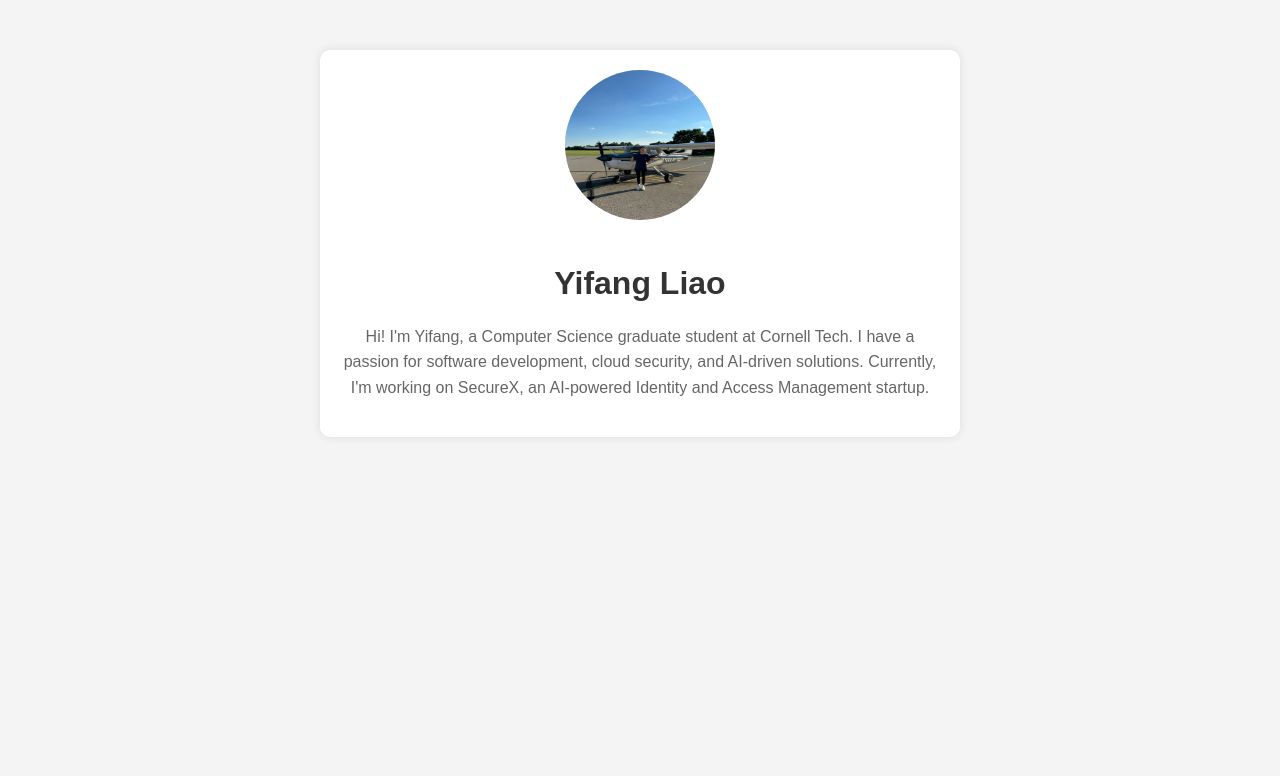
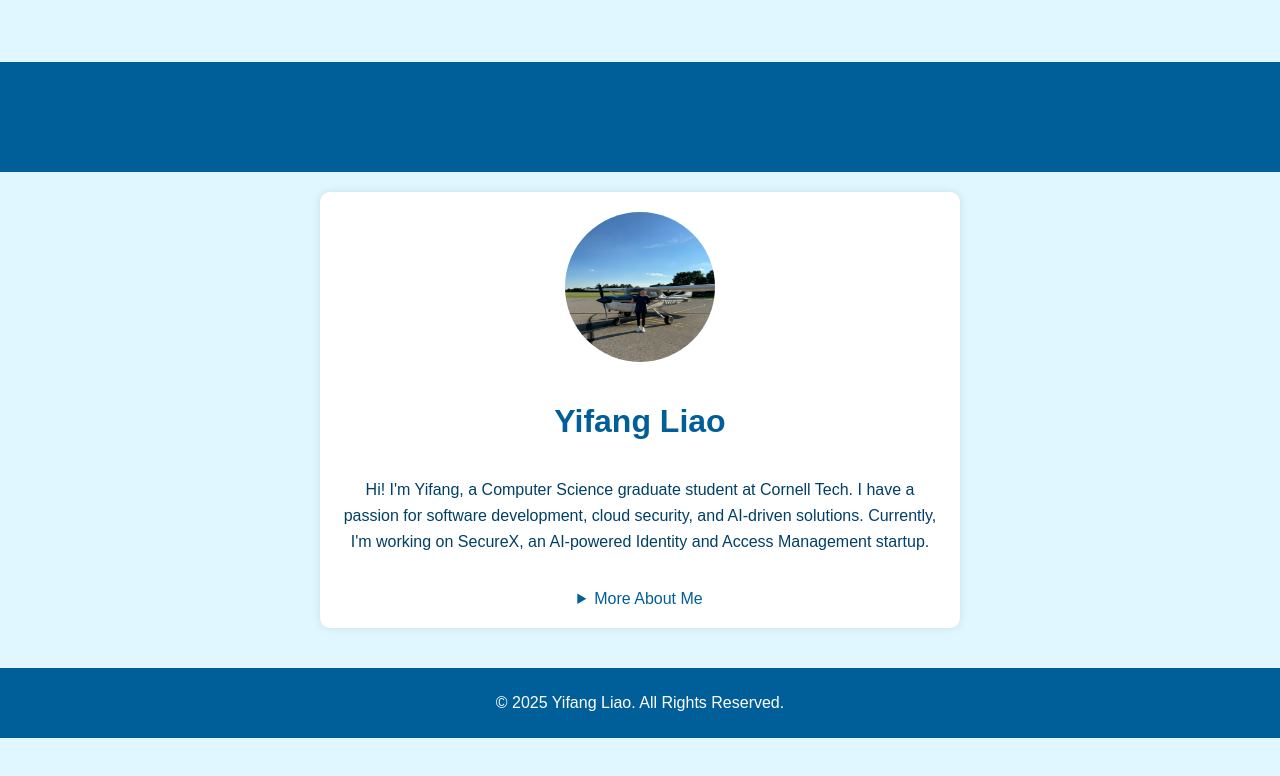
Before and after one commit to YvnL02/cs5356-hw3, a plain HTML site: page index.html in a window 1280 px wide. Drawn offline with Linux system fonts and the light colour scheme.

Commit message:
added styles

```diff
--- a/index.html
+++ b/index.html
@@ -4,46 +4,27 @@
     <meta charset="UTF-8">
     <meta name="viewport" content="width=device-width, initial-scale=1.0">
     <title>Yifang Liao - Personal Website</title>
-    <style>
-        body {
-            font-family: Arial, sans-serif;
-            margin: 0;
-            padding: 0;
-            text-align: center;
-            background-color: #f4f4f4;
-        }
-        .container {
-            max-width: 600px;
-            margin: 50px auto;
-            background: white;
-            padding: 20px;
-            border-radius: 10px;
-            box-shadow: 0px 0px 10px rgba(0, 0, 0, 0.1);
-        }
-        img {
-            width: 150px;
-            height: 150px;
-            border-radius: 50%;
-            margin-bottom: 20px;
-        }
-        h1 {
-            color: #333;
-        }
-        p {
-            color: #666;
-            line-height: 1.6;
-        }
-    </style>
+    <link rel="stylesheet" href="styles.css">
 </head>
 <body>
-    <div class="container">
+    <header>
+        <h1>Welcome to My Website</h1>
+    </header>
+    <main>
         <img src="images/profile_pic.jpeg" alt="Profile Picture">
         <h1>Yifang Liao</h1>
-        <p>
+        <p class="bio">
             Hi! I'm Yifang, a Computer Science graduate student at Cornell Tech. I have a passion for
             software development, cloud security, and AI-driven solutions. Currently, I'm working on
             SecureX, an AI-powered Identity and Access Management startup.
         </p>
-    </div>
+        <details>
+            <summary>More About Me</summary>
+            <p>I love working on distributed systems, security, and AI projects. In my free time, I enjoy hiking and photography.</p>
+        </details>
+    </main>
+    <footer>
+        <p>&copy; 2025 Yifang Liao. All Rights Reserved.</p>
+    </footer>
 </body>
 </html>
--- /dev/null
+++ b/styles.css
@@ -0,0 +1,74 @@
+body {
+    font-family: Arial, sans-serif;
+    margin: 0;
+    padding: 0;
+    text-align: center;
+    background-color: #e0f7ff;
+    /* Light blue background */
+    display: flex;
+    flex-direction: column;
+    align-items: center;
+    justify-content: center;
+    min-height: 100vh;
+}
+
+header {
+    background: #005f99;
+    /* Dark blue */
+    color: white;
+    padding: 15px;
+    width: 100%;
+    text-align: center;
+}
+
+main {
+    display: flex;
+    flex-direction: column;
+    align-items: center;
+    max-width: 600px;
+    background: white;
+    padding: 20px;
+    border-radius: 10px;
+    box-shadow: 0px 0px 10px rgba(0, 0, 0, 0.1);
+    margin: 20px;
+}
+
+img {
+    width: 150px;
+    height: 150px;
+    border-radius: 50%;
+    margin-bottom: 20px;
+}
+
+h1,
+summary {
+    color: #005f99;
+    /* Dark blue text */
+}
+
+.bio {
+    color: #003f66;
+    /* Slightly darker blue */
+    line-height: 1.6;
+}
+
+details {
+    margin-top: 20px;
+    cursor: pointer;
+}
+
+footer {
+    margin-top: 20px;
+    padding: 10px;
+    background: #005f99;
+    /* Dark blue footer */
+    color: white;
+    width: 100%;
+    text-align: center;
+}
+
+@media (max-width: 375px) {
+    main {
+        width: 90%;
+    }
+}
```
